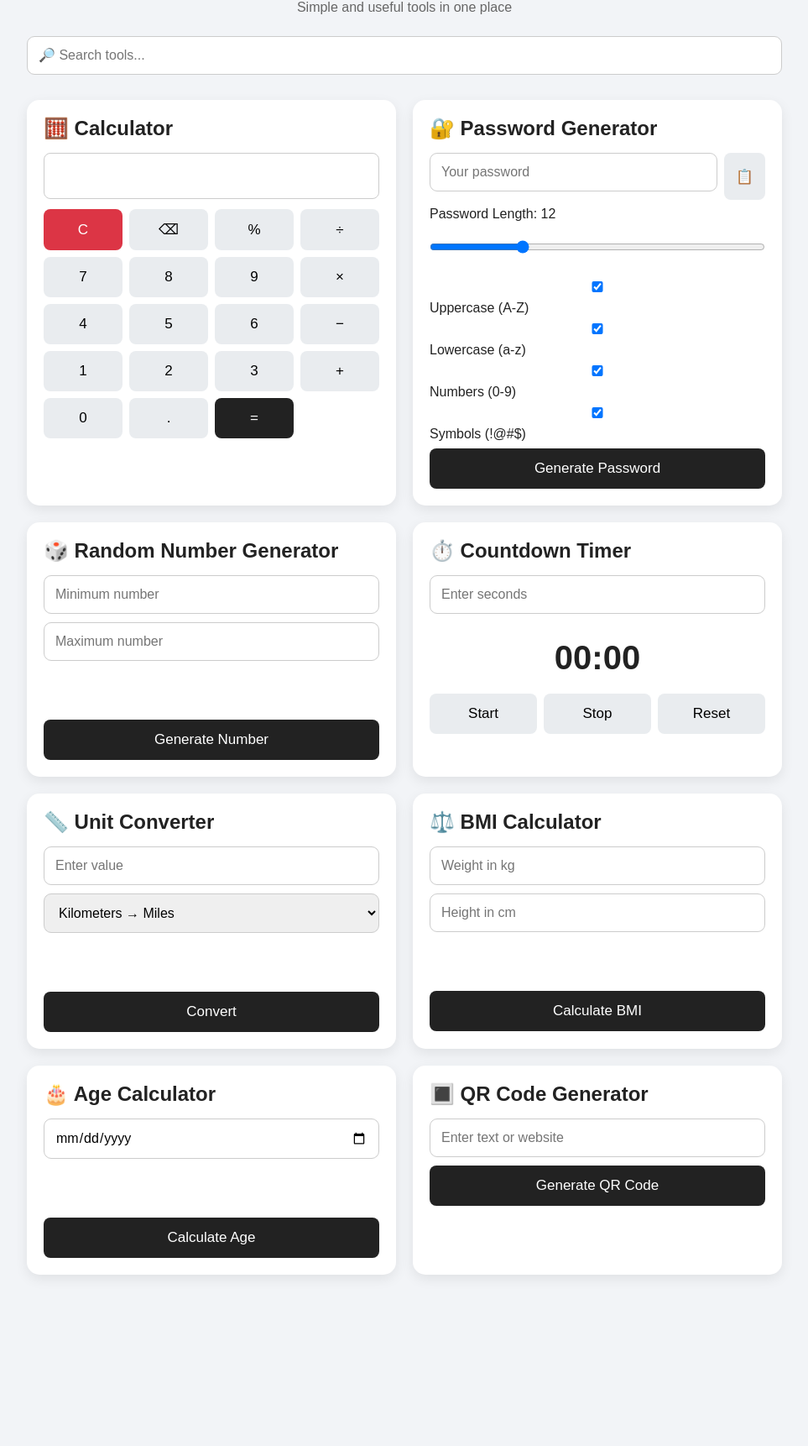
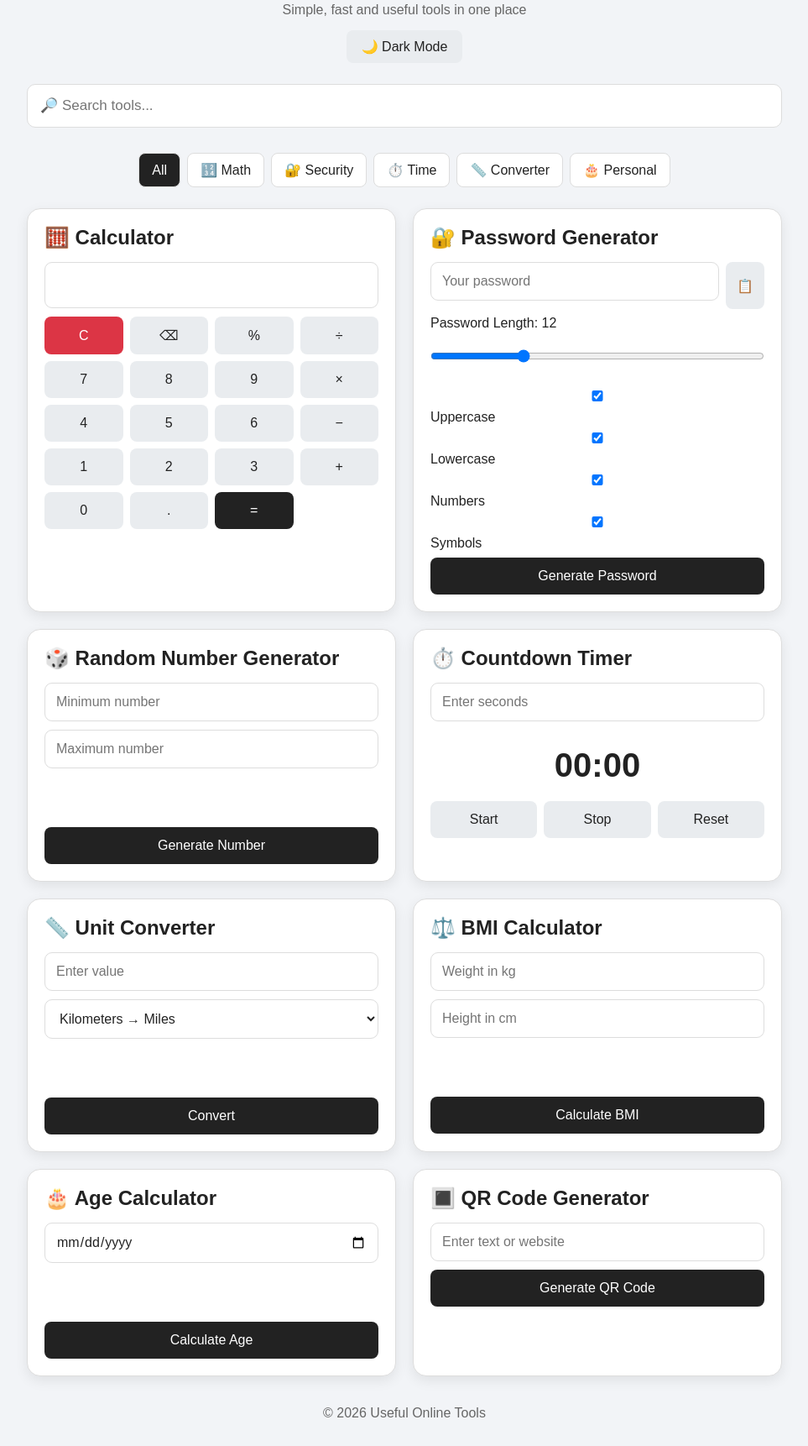
Before and after one commit to javeedballoch/toolbox-online, a plain HTML site: page index.html in a window 1280 px wide. Shown: the part 65-1787 px from the top of the page at 84% size, without its empty margins (158-1121 px from the left). Before the commit the page ends 1603 px from the top, so only its background shows below. Drawn offline with Linux system fonts and the light colour scheme.

Commit message:
index.html

```diff
--- a/index.html
+++ b/index.html
@@ -3,6 +3,7 @@
 <head>
 <meta charset="UTF-8">
 <meta name="viewport" content="width=device-width, initial-scale=1.0">
+
 <title>Useful Online Tools</title>
 
 <style>
@@ -13,24 +14,57 @@
   font-family:Arial,sans-serif;
 }
 
+:root{
+  --bg:#f2f4f7;
+  --card:#ffffff;
+  --text:#222;
+  --muted:#666;
+  --border:#ddd;
+  --button:#222;
+  --buttonText:#fff;
+}
+
+body.dark{
+  --bg:#121212;
+  --card:#1e1e1e;
+  --text:#f5f5f5;
+  --muted:#aaa;
+  --border:#444;
+  --button:#f5f5f5;
+  --buttonText:#111;
+}
+
 body{
-  background:#f2f4f7;
-  color:#222;
+  background:var(--bg);
+  color:var(--text);
   padding:20px;
+  transition:.3s;
 }
 
 header{
   text-align:center;
-  margin-bottom:25px;
+  max-width:900px;
+  margin:0 auto 25px;
 }
 
 header h1{
-  font-size:32px;
+  font-size:34px;
   margin-bottom:8px;
 }
 
 header p{
-  color:#666;
+  color:var(--muted);
+}
+
+.top-buttons{
+  display:flex;
+  justify-content:center;
+  gap:10px;
+  margin-top:15px;
+}
+
+.top-buttons button{
+  padding:10px 18px;
 }
 
 .search{
@@ -38,15 +72,35 @@ header p{
   margin:0 auto 20px;
 }
 
-.search input,
-input,
-select{
+.search input{
   width:100%;
-  padding:13px;
-  border:1px solid #ccc;
-  border-radius:9px;
-  font-size:16px;
-  margin-bottom:10px;
+  padding:15px;
+  border:1px solid var(--border);
+  border-radius:10px;
+  font-size:17px;
+  background:var(--card);
+  color:var(--text);
+}
+
+.categories{
+  max-width:900px;
+  margin:0 auto 25px;
+  display:flex;
+  flex-wrap:wrap;
+  justify-content:center;
+  gap:8px;
+}
+
+.category-btn{
+  padding:10px 15px;
+  border:1px solid var(--border);
+  background:var(--card);
+  color:var(--text);
+}
+
+.category-btn.active{
+  background:var(--button);
+  color:var(--buttonText);
 }
 
 .container{
@@ -58,54 +112,73 @@ select{
 }
 
 .tool{
-  background:white;
+  background:var(--card);
   padding:20px;
-  border-radius:15px;
+  border-radius:16px;
+  border:1px solid var(--border);
   box-shadow:0 5px 15px rgba(0,0,0,.08);
+  transition:.2s;
+}
+
+.tool:hover{
+  transform:translateY(-3px);
 }
 
 .tool h2{
   margin-bottom:15px;
 }
 
+input,
+select{
+  width:100%;
+  padding:13px;
+  border:1px solid var(--border);
+  border-radius:9px;
+  font-size:16px;
+  margin-bottom:10px;
+  background:var(--card);
+  color:var(--text);
+}
+
 button{
-  padding:14px;
-  font-size:17px;
+  padding:13px;
+  font-size:16px;
   border:none;
   border-radius:8px;
   cursor:pointer;
   background:#e9ecef;
+  color:#222;
+}
+
+body.dark button{
+  background:#333;
+  color:#fff;
 }
 
 button:hover{
-  background:#d6d9dc;
+  opacity:.85;
 }
 
 .generate{
   width:100%;
-  background:#222;
-  color:white;
+  background:var(--button);
+  color:var(--buttonText);
 }
 
 .clear{
-  background:#dc3545;
-  color:white;
+  background:#dc3545 !important;
+  color:white !important;
 }
 
 .equal{
-  background:#222;
-  color:white;
+  background:var(--button);
+  color:var(--buttonText);
 }
 
 #display{
-  width:100%;
   height:55px;
   font-size:24px;
   text-align:right;
-  padding:10px;
-  margin-bottom:12px;
-  border:1px solid #ccc;
-  border-radius:8px;
 }
 
 .buttons{
@@ -134,7 +207,7 @@ button:hover{
 
 .result{
   text-align:center;
-  font-size:24px;
+  font-size:23px;
   margin:15px 0;
   min-height:30px;
 }
@@ -163,10 +236,41 @@ button:hover{
 #qrcode{
   display:inline-block;
   padding:10px;
+  background:white;
 }
 
 .hide{
   display:none;
+}
+
+footer{
+  max-width:900px;
+  margin:35px auto 10px;
+  text-align:center;
+  color:var(--muted);
+}
+
+@media(max-width:500px){
+
+  body{
+    padding:12px;
+  }
+
+  header h1{
+    font-size:27px;
+  }
+
+  .container{
+    grid-template-columns:1fr;
+  }
+
+  .tool{
+    padding:16px;
+  }
+
+  .timer{
+    font-size:34px;
+  }
 }
 </style>
 </head>
@@ -174,29 +278,88 @@ button:hover{
 <body>
 
 <header>
-<h1>Useful Online Tools</h1>
-<p>Simple and useful tools in one place</p>
+
+<h1>🛠️ Useful Online Tools</h1>
+
+<p>Simple, fast and useful tools in one place</p>
+
+<div class="top-buttons">
+
+<button onclick="toggleDarkMode()" id="darkBtn">
+🌙 Dark Mode
+</button>
+
+</div>
+
 </header>
 
+
 <div class="search">
+
 <input
+type="text"
 id="search"
 placeholder="🔎 Search tools..."
 oninput="searchTools()">
+
 </div>
+
+
+<div class="categories">
+
+<button class="category-btn active"
+onclick="filterCategory('all',this)">
+All
+</button>
+
+<button class="category-btn"
+onclick="filterCategory('math',this)">
+🔢 Math
+</button>
+
+<button class="category-btn"
+onclick="filterCategory('security',this)">
+🔐 Security
+</button>
+
+<button class="category-btn"
+onclick="filterCategory('time',this)">
+⏱️ Time
+</button>
+
+<button class="category-btn"
+onclick="filterCategory('converter',this)">
+📏 Converter
+</button>
+
+<button class="category-btn"
+onclick="filterCategory('personal',this)">
+🎂 Personal
+</button>
+
+</div>
+
 
 <div class="container">
 
+
 <!-- CALCULATOR -->
-<div class="tool">
+
+<div class="tool" data-category="math">
+
 <h2>🧮 Calculator</h2>
 
 <input id="display" readonly>
 
 <div class="buttons">
-<button class="clear" onclick="clearDisplay()">C</button>
+
+<button class="clear"
+onclick="clearDisplay()">C</button>
+
 <button onclick="deleteLast()">⌫</button>
+
 <button onclick="addValue('%')">%</button>
+
 <button onclick="addValue('/')">÷</button>
 
 <button onclick="addValue('7')">7</button>
@@ -216,129 +379,244 @@ oninput="searchTools()">
 
 <button onclick="addValue('0')">0</button>
 <button onclick="addValue('.')">.</button>
-<button class="equal" onclick="calculate()">=</button>
+
+<button class="equal"
+onclick="calculate()">=</button>
+
 </div>
 </div>
 
 
 <!-- PASSWORD -->
-<div class="tool">
+
+<div class="tool" data-category="security">
+
 <h2>🔐 Password Generator</h2>
 
 <div class="password-box">
-<input id="password" placeholder="Your password" readonly>
+
+<input id="password"
+placeholder="Your password"
+readonly>
+
 <button onclick="copyPassword()">📋</button>
+
 </div>
 
 <div class="options">
-<label>Password Length: <span id="lengthValue">12</span></label>
 
-<input type="range"
+<label>
+Password Length:
+<span id="lengthValue">12</span>
+</label>
+
+<input
+type="range"
 id="length"
 min="6"
 max="30"
 value="12"
 oninput="updateLength()">
 
-<label><input type="checkbox" id="uppercase" checked> Uppercase (A-Z)</label>
-<label><input type="checkbox" id="lowercase" checked> Lowercase (a-z)</label>
-<label><input type="checkbox" id="numbers" checked> Numbers (0-9)</label>
-<label><input type="checkbox" id="symbols" checked> Symbols (!@#$)</label>
+<label>
+<input type="checkbox"
+id="uppercase" checked>
+Uppercase
+</label>
+
+<label>
+<input type="checkbox"
+id="lowercase" checked>
+Lowercase
+</label>
+
+<label>
+<input type="checkbox"
+id="numbers" checked>
+Numbers
+</label>
+
+<label>
+<input type="checkbox"
+id="symbols" checked>
+Symbols
+</label>
+
 </div>
 
-<button class="generate" onclick="generatePassword()">
+<button class="generate"
+onclick="generatePassword()">
 Generate Password
 </button>
+
 </div>
 
 
 <!-- RANDOM NUMBER -->
-<div class="tool">
+
+<div class="tool" data-category="math">
+
 <h2>🎲 Random Number Generator</h2>
 
-<input type="number" id="min" placeholder="Minimum number">
-<input type="number" id="max" placeholder="Maximum number">
+<input
+type="number"
+id="min"
+placeholder="Minimum number">
 
-<div class="result" id="randomOut"></div>
+<input
+type="number"
+id="max"
+placeholder="Maximum number">
 
-<button class="generate" onclick="randomNum()">
+<div class="result"
+id="randomOut"></div>
+
+<button class="generate"
+onclick="randomNum()">
 Generate Number
 </button>
+
 </div>
 
 
 <!-- TIMER -->
-<div class="tool">
+
+<div class="tool" data-category="time">
+
 <h2>⏱️ Countdown Timer</h2>
 
-<input type="number" id="seconds" placeholder="Enter seconds" min="1">
+<input
+type="number"
+id="seconds"
+placeholder="Enter seconds"
+min="1">
 
-<div class="timer" id="timerOut">00:00</div>
+<div class="timer"
+id="timerOut">
+00:00
+</div>
 
 <div class="timer-buttons">
+
 <button onclick="startTimer()">Start</button>
 <button onclick="stopTimer()">Stop</button>
 <button onclick="resetTimer()">Reset</button>
+
 </div>
+
 </div>
 
 
 <!-- UNIT CONVERTER -->
-<div class="tool">
+
+<div class="tool" data-category="converter">
+
 <h2>📏 Unit Converter</h2>
 
-<input type="number" id="unitValue" placeholder="Enter value">
+<input
+type="number"
+id="unitValue"
+placeholder="Enter value">
 
 <select id="unitType">
-<option value="km-miles">Kilometers → Miles</option>
-<option value="miles-km">Miles → Kilometers</option>
-<option value="kg-lb">Kilograms → Pounds</option>
-<option value="lb-kg">Pounds → Kilograms</option>
-<option value="m-ft">Meters → Feet</option>
-<option value="ft-m">Feet → Meters</option>
-<option value="c-f">Celsius → Fahrenheit</option>
-<option value="f-c">Fahrenheit → Celsius</option>
+
+<option value="km-miles">
+Kilometers → Miles
+</option>
+
+<option value="miles-km">
+Miles → Kilometers
+</option>
+
+<option value="kg-lb">
+Kilograms → Pounds
+</option>
+
+<option value="lb-kg">
+Pounds → Kilograms
+</option>
+
+<option value="m-ft">
+Meters → Feet
+</option>
+
+<option value="ft-m">
+Feet → Meters
+</option>
+
+<option value="c-f">
+Celsius → Fahrenheit
+</option>
+
+<option value="f-c">
+Fahrenheit → Celsius
+</option>
+
 </select>
 
-<div class="result" id="unitResult"></div>
+<div class="result"
+id="unitResult"></div>
 
-<button class="generate" onclick="convertUnit()">
+<button class="generate"
+onclick="convertUnit()">
 Convert
 </button>
+
 </div>
 
 
 <!-- BMI -->
-<div class="tool">
+
+<div class="tool" data-category="personal">
+
 <h2>⚖️ BMI Calculator</h2>
 
-<input type="number" id="weight" placeholder="Weight in kg">
-<input type="number" id="height" placeholder="Height in cm">
+<input
+type="number"
+id="weight"
+placeholder="Weight in kg">
 
-<div class="result" id="bmiResult"></div>
+<input
+type="number"
+id="height"
+placeholder="Height in cm">
 
-<button class="generate" onclick="calculateBMI()">
+<div class="result"
+id="bmiResult"></div>
+
+<button class="generate"
+onclick="calculateBMI()">
 Calculate BMI
 </button>
+
 </div>
 
 
 <!-- AGE -->
-<div class="tool">
+
+<div class="tool" data-category="personal">
+
 <h2>🎂 Age Calculator</h2>
 
-<input type="date" id="birthDate">
+<input
+type="date"
+id="birthDate">
 
-<div class="result" id="ageResult"></div>
+<div class="result"
+id="ageResult"></div>
 
-<button class="generate" onclick="calculateAge()">
+<button class="generate"
+onclick="calculateAge()">
 Calculate Age
 </button>
+
 </div>
 
 
-<!-- QR CODE -->
-<div class="tool">
+<!-- QR -->
+
+<div class="tool" data-category="security">
+
 <h2>🔳 QR Code Generator</h2>
 
 <input
@@ -346,26 +624,58 @@ type="text"
 id="qrText"
 placeholder="Enter text or website">
 
-<button class="generate" onclick="generateQR()">
+<button class="generate"
+onclick="generateQR()">
 Generate QR Code
 </button>
 
 <div class="qr-box">
 <div id="qrcode"></div>
 </div>
+
 </div>
 
 </div>
 
 
-<!-- QR CODE LIBRARY -->
+<footer>
+<p>© 2026 Useful Online Tools</p>
+</footer>
+
+
 <script src="https://cdnjs.cloudflare.com/ajax/libs/qrcodejs/1.0.0/qrcode.min.js"></script>
 
 <script>
 
+/* DARK MODE */
+
+function toggleDarkMode(){
+
+document.body.classList.toggle("dark");
+
+const dark=
+document.body.classList.contains("dark");
+
+localStorage.setItem("darkMode",dark);
+
+document.getElementById("darkBtn").textContent=
+dark ? "☀️ Light Mode" : "🌙 Dark Mode";
+}
+
+if(localStorage.getItem("darkMode")==="true"){
+
+document.body.classList.add("dark");
+
+document.getElementById("darkBtn").textContent=
+"☀️ Light Mode";
+
+}
+
+
 /* CALCULATOR */
 
-const display=document.getElementById("display");
+const display=
+document.getElementById("display");
 
 function addValue(value){
 display.value+=value;
@@ -376,38 +686,52 @@ display.value="";
 }
 
 function deleteLast(){
-display.value=display.value.slice(0,-1);
+display.value=
+display.value.slice(0,-1);
 }
 
 function calculate(){
+
 try{
+
 if(display.value==="") return;
 
 if(!/^[0-9+\-*/%.() ]+$/.test(display.value)){
+
 display.value="Error";
 return;
 }
 
-display.value=Function(
-'"use strict";return ('+display.value+')'
+display.value=
+Function(
+'"use strict";return ('+
+display.value+
+')'
 )();
 
 }catch(error){
+
 display.value="Error";
+
 }
+
 }
 
 
 /* PASSWORD */
 
 function updateLength(){
-document.getElementById("lengthValue").textContent=
+
+document.getElementById("lengthValue")
+.textContent=
 document.getElementById("length").value;
+
 }
 
 function generatePassword(){
 
-const length=parseInt(
+const length=
+parseInt(
 document.getElementById("length").value
 );
 
@@ -426,19 +750,28 @@ if(document.getElementById("symbols").checked)
 chars+="!@#$%^&*()_+-=[]{}|;:,.<>?";
 
 if(chars===""){
+
 alert("Please select at least one option.");
 return;
+
 }
 
 let password="";
 
 for(let i=0;i<length;i++){
-password+=chars[
-Math.floor(Math.random()*chars.length)
+
+password+=
+chars[
+Math.floor(
+Math.random()*chars.length
+)
 ];
+
 }
 
-document.getElementById("password").value=password;
+document.getElementById("password")
+.value=password;
+
 }
 
 function copyPassword(){
@@ -447,13 +780,20 @@ const password=
 document.getElementById("password").value;
 
 if(password===""){
+
 alert("First generate a password.");
 return;
+
 }
 
 navigator.clipboard.writeText(password)
-.then(()=>alert("Password copied!"))
-.catch(()=>alert("Copy failed."));
+.then(()=>{
+alert("Password copied!");
+})
+.catch(()=>{
+alert("Copy failed.");
+});
+
 }
 
 
@@ -461,19 +801,32 @@ navigator.clipboard.writeText(password)
 
 function randomNum(){
 
-const min=parseInt(document.getElementById("min").value);
-const max=parseInt(document.getElementById("max").value);
-const output=document.getElementById("randomOut");
+const min=
+parseInt(document.getElementById("min").value);
+
+const max=
+parseInt(document.getElementById("max").value);
+
+const output=
+document.getElementById("randomOut");
 
 if(isNaN(min)||isNaN(max)||min>max){
-output.textContent="Enter valid numbers";
+
+output.textContent=
+"Enter valid numbers";
+
 return;
+
 }
 
 const number=
-Math.floor(Math.random()*(max-min+1))+min;
+Math.floor(
+Math.random()*(max-min+1)
+)+min;
 
-output.textContent="Number: "+number;
+output.textContent=
+"Number: "+number;
+
 }
 
 
@@ -484,44 +837,59 @@ let remaining=0;
 
 function startTimer(){
 
-const input=parseInt(
+const input=
+parseInt(
 document.getElementById("seconds").value
 );
 
 if(isNaN(input)||input<=0){
+
 alert("Enter valid seconds.");
 return;
+
 }
 
-if(remaining<=0){
+if(remaining<=0)
 remaining=input;
-}
 
 clearInterval(timer);
+
 showTime();
 
 timer=setInterval(function(){
 
 remaining--;
+
 showTime();
 
 if(remaining<=0){
+
 clearInterval(timer);
-document.getElementById("timerOut").textContent=
-"⏰ Time Up!";
+
+document.getElementById("timerOut")
+.textContent="⏰ Time Up!";
+
 }
 
 },1000);
+
 }
 
 function showTime(){
 
-const minutes=Math.floor(remaining/60);
-const seconds=remaining%60;
+const minutes=
+Math.floor(remaining/60);
 
-document.getElementById("timerOut").textContent=
-String(minutes).padStart(2,"0")+":"+
+const seconds=
+remaining%60;
+
+document.getElementById("timerOut")
+.textContent=
+String(minutes).padStart(2,"0")
++":"
++
 String(seconds).padStart(2,"0");
+
 }
 
 function stopTimer(){
@@ -531,9 +899,12 @@ clearInterval(timer);
 function resetTimer(){
 
 clearInterval(timer);
+
 remaining=0;
 
-document.getElementById("timerOut").textContent="00:00";
+document.getElementById("timerOut")
+.textContent="00:00";
+
 }
 
 
@@ -541,17 +912,22 @@ document.getElementById("timerOut").textContent="00:00";
 
 function convertUnit(){
 
-const value=parseFloat(
+const value=
+parseFloat(
 document.getElementById("unitValue").value
 );
 
-const type=document.getElementById("unitType").value;
+const type=
+document.getElementById("unitType").value;
 
-const result=document.getElementById("unitResult");
+const result=
+document.getElementById("unitResult");
 
 if(isNaN(value)){
+
 result.textContent="Enter a value";
 return;
+
 }
 
 let answer;
@@ -580,7 +956,9 @@ answer=(value*9/5)+32;
 else if(type==="f-c")
 answer=(value-32)*5/9;
 
-result.textContent="Result: "+answer.toFixed(2);
+result.textContent=
+"Result: "+answer.toFixed(2);
+
 }
 
 
@@ -588,93 +966,169 @@ result.textContent="Result: "+answer.toFixed(2);
 
 function calculateBMI(){
 
-const weight=parseFloat(
+const weight=
+parseFloat(
 document.getElementById("weight").value
 );
 
-const height=parseFloat(
+const height=
+parseFloat(
 document.getElementById("height").value
 );
 
-const result=document.getElementById("bmiResult");
+const result=
+document.getElementById("bmiResult");
 
 if(isNaN(weight)||isNaN(height)||height<=0){
+
 result.textContent="Enter valid values";
 return;
+
 }
 
 const heightM=height/100;
 
-const bmi=weight/(heightM*heightM);
+const bmi=
+weight/(heightM*heightM);
 
 let category;
 
 if(bmi<18.5)
 category="Underweight";
+
 else if(bmi<25)
 category="Normal";
+
 else if(bmi<30)
 category="Overweight";
+
 else
 category="Obese";
 
 result.textContent=
-"BMI: "+bmi.toFixed(1)+" ("+category+")";
+"BMI: "+
+bmi.toFixed(1)+
+" ("+
+category+
+")";
+
 }
 
 
-/* AGE CALCULATOR */
+/* AGE */
 
 function calculateAge(){
 
-const birth=document.getElementById("birthDate").value;
-const result=document.getElementById("ageResult");
+const birth=
+document.getElementById("birthDate").value;
+
+const result=
+document.getElementById("ageResult");
 
 if(!birth){
-result.textContent="Select your birth date";
+
+result.textContent=
+"Select your birth date";
+
 return;
+
 }
 
-const birthDate=new Date(birth);
-const today=new Date();
+const birthDate=
+new Date(birth);
 
-let age=today.getFullYear()-birthDate.getFullYear();
+const today=
+new Date();
+
+let age=
+today.getFullYear()-
+birthDate.getFullYear();
 
 const month=
-today.getMonth()-birthDate.getMonth();
+today.getMonth()-
+birthDate.getMonth();
 
 if(
 month<0 ||
-(month===0 && today.getDate()<birthDate.getDate())
+(
+month===0 &&
+today.getDate()<birthDate.getDate()
+)
 ){
+
 age--;
+
 }
 
-result.textContent="Your age: "+age+" years";
+result.textContent=
+"Your age: "+age+" years";
+
 }
 
 
-/* QR CODE */
+/* QR */
 
 function generateQR(){
 
 const text=
 document.getElementById("qrText").value;
 
-const box=document.getElementById("qrcode");
+const box=
+document.getElementById("qrcode");
 
 box.innerHTML="";
 
 if(text.trim()===""){
+
 alert("Enter text or website.");
 return;
+
 }
 
 new QRCode(box,{
+
 text:text,
 width:180,
 height:180
+
 });
+
+}
+
+
+/* CATEGORY FILTER */
+
+function filterCategory(category,button){
+
+document
+.querySelectorAll(".category-btn")
+.forEach(btn=>{
+btn.classList.remove("active");
+});
+
+button.classList.add("active");
+
+document
+.querySelectorAll(".tool")
+.forEach(tool=>{
+
+if(
+category==="all" ||
+tool.dataset.category===category
+){
+
+tool.classList.remove("hide");
+
+}else{
+
+tool.classList.add("hide");
+
+}
+
+});
+
+document.getElementById("search").value="";
+
 }
 
 
@@ -687,18 +1141,25 @@ document.getElementById("search")
 .value
 .toLowerCase();
 
-document.querySelectorAll(".tool")
-.forEach(function(card){
+document
+.querySelectorAll(".tool")
+.forEach(card=>{
 
 const text=
 card.innerText.toLowerCase();
 
-if(text.includes(search))
+if(text.includes(search)){
+
 card.classList.remove("hide");
-else
+
+}else{
+
 card.classList.add("hide");
 
+}
+
 });
+
 }
 
 </script>
```
